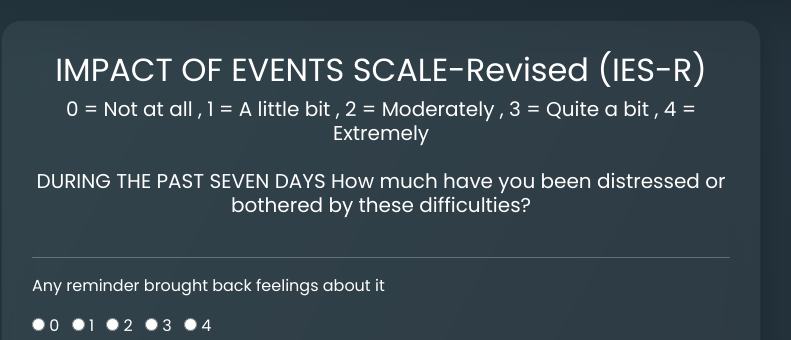
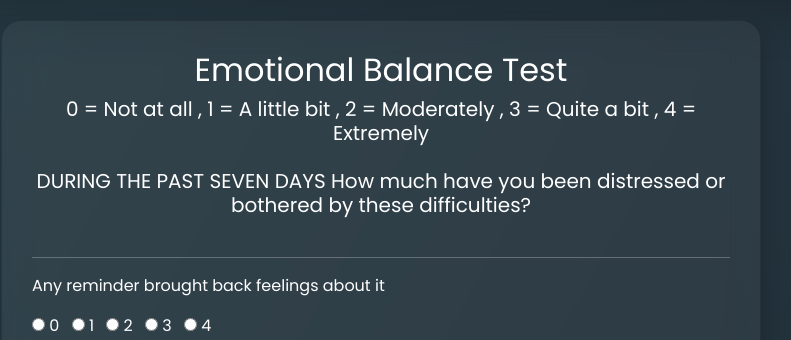
Before and after one commit to biku34/nextniche, a PHP site: page /test8.php in a window 1280 px wide. Shown: the part 96-436 px from the top of the page, without its empty margins (259-1050 px from the left). Run offline with PHP 8.4, Linux system fonts and the light colour scheme; the visitor is signed in with stand-in values (Sample User, id 1).

Commit message:
Update test8.php

```diff
--- a/military/test8.php
+++ b/military/test8.php
@@ -65,7 +65,7 @@
     </nav>
     <div class="container">
         <div class="card">
-            <h2 class="text-center">IMPACT OF EVENTS SCALE-Revised (IES-R)</h2>
+            <h2 class="text-center">Emotional Balance Test</h2>
             <h5 class="text-center">0 = Not at all , 1 = A little bit , 2 = Moderately , 3 = Quite a bit , 4 = Extremely <br><br>
         <p>DURING THE PAST SEVEN DAYS How much have you been
 distressed or bothered by these difficulties? </p></h5>
```
